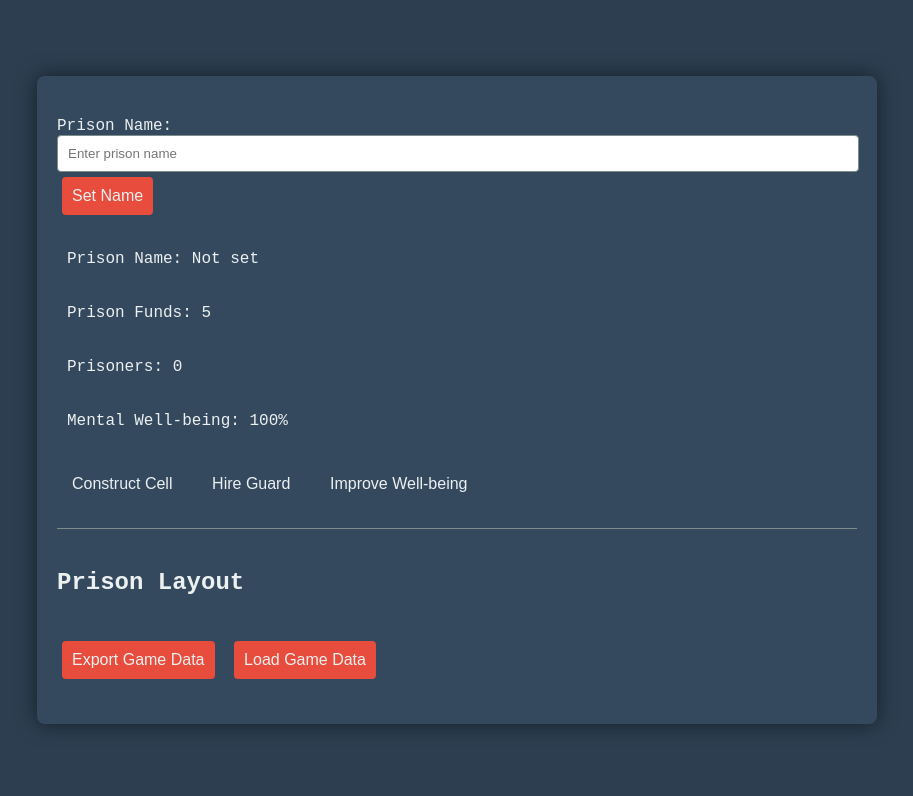
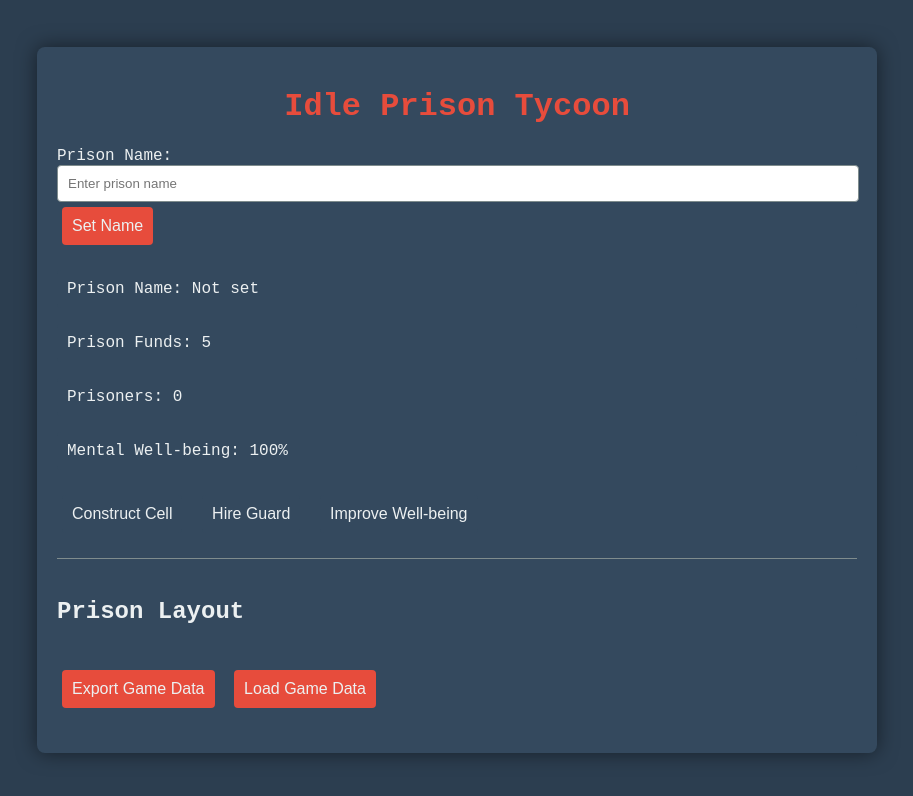
Before and after one commit to largefort/prisonmanagmentycoon, a plain HTML site: page index.html in a window 1280 px wide. Shown: the whole page, without its empty margins (183-1096 px from the left). Drawn offline with Linux system fonts and the light colour scheme.

Commit message:
Update index.html

```diff
--- a/index.html
+++ b/index.html
@@ -8,7 +8,7 @@
 </head>
 <body>
     <div class="container">
-        <h1></h1>
+        <h1>Idle Prison Tycoon</h1>
         <div class="controls">
             <label for="prison-name">Prison Name:</label>
             <input type="text" id="prison-name" placeholder="Enter prison name">
```
